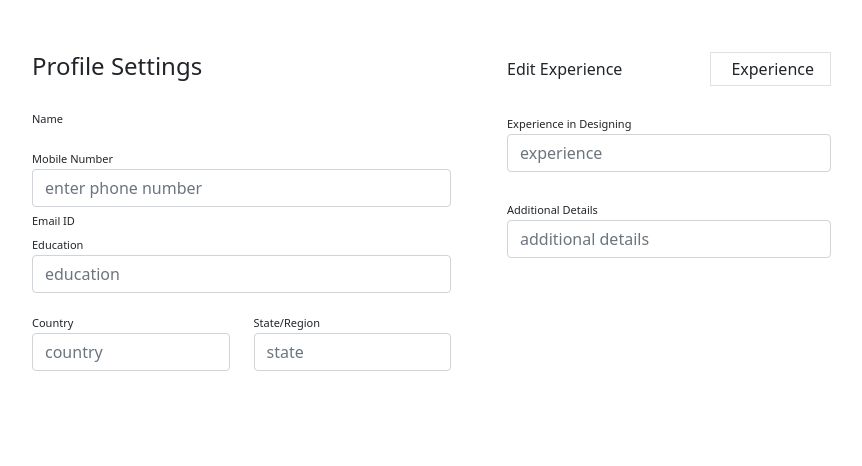
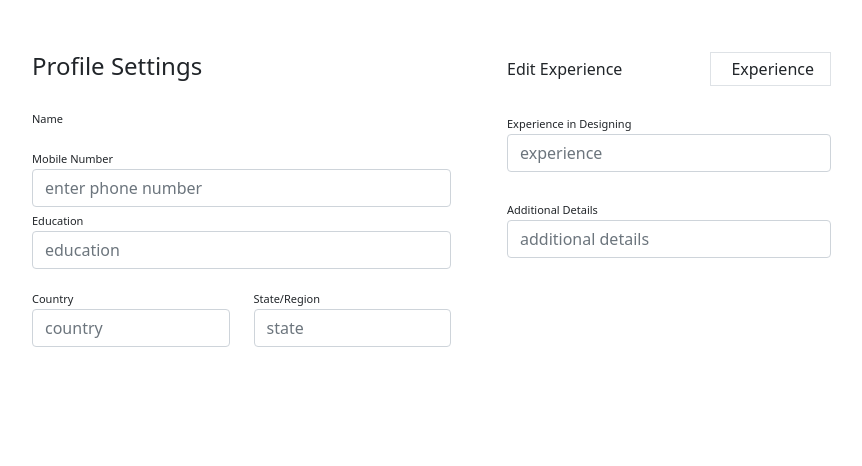
Before and after one commit to SurajRaika/FlaskBlog, a Python web app: template templates/account.html in a window 1280 px wide. Shown: the part 56-522 px from the top of the page, without its empty margins (351-1213 px from the left). Run offline with Jinja, Linux system fonts and the light colour scheme; the template is opened without the code that fills it, so the values that code supplies are empty.

Commit message:
blogFlask4.7
in this version  user is not allowed to change there email id

```diff
--- a/form.py
+++ b/form.py
@@ -19,7 +19,6 @@
 class AccountForm(FlaskForm):
     username=StringField('Name',validators=[DataRequired(),Length(min=2,max=20)])
     mobile_number=IntegerField("Mobile Number")
-    email=EmailField('Email Address',validators=[DataRequired(),Length(min=4) ,Email()])
     picture=FileField('Update Profile Picture',validators=[FileAllowed(['jpg','png',"gif","JPEG","PPM","TIFF","BMP"])])
     Picture_save = BooleanField('Save')
     submit = SubmitField('Update')
--- a/routes.py
+++ b/routes.py
@@ -159,11 +159,6 @@
             delete_image(current_user.image_file)
             current_user.image_file = picture_file
 
-        if not current_user.email == form.email.data:
-            if not (User.query.filter_by(email=form.email.data).first()):
-                current_user.email = form.email.data
-            else:
-                    flash(f'{form.email.data} registrated by another !', 'danger')
 
         if not current_user.username == form.username.data:
             if not (User.query.filter_by(username=form.username.data).first()):
@@ -177,7 +172,6 @@
     # elif request.method ==["GET"]:
     else:
         form.username.data=current_user.username
-        form.email.data=current_user.email
     return render_template('account.html', title='Account' , form=form)
 
 
--- a/templates/account.html
+++ b/templates/account.html
@@ -42,24 +42,6 @@
                     <div class="row mt-3">
                         <div class="col-md-12"><label class="labels">Mobile Number</label><input type="text"
                                 class="form-control" placeholder="enter phone number" value=""></div>
-                        <div class="col-md-12"><label class="labels">Email ID</label>
-
-                            <!-- <input type="text" class="form-control" placeholder="enter email id" value="{{current_user.email}}"> -->
-
-                            {% if form.email.error %}
-
-                            {{form.email(class="form-control-lable form-control-lg is-invalid ")}}
-
-                            {% for error in form.email.error %}
-                            <div class="invalid-feedback">
-                                <span> error is {{ error}}</span>
-                            </div> -->
-                            {% endfor %} -->
-                            {% else %}
-                            {{form.email(class=" form-control form-control-lg")}}
-                            {% endif %}
-
-                        </div>
                         <div class="col-md-12"><label class="labels">Education</label><input type="text"
                                 class="form-control" placeholder="education" value=""></div>
                     </div>
```
Also changed, not shown: site.db.
